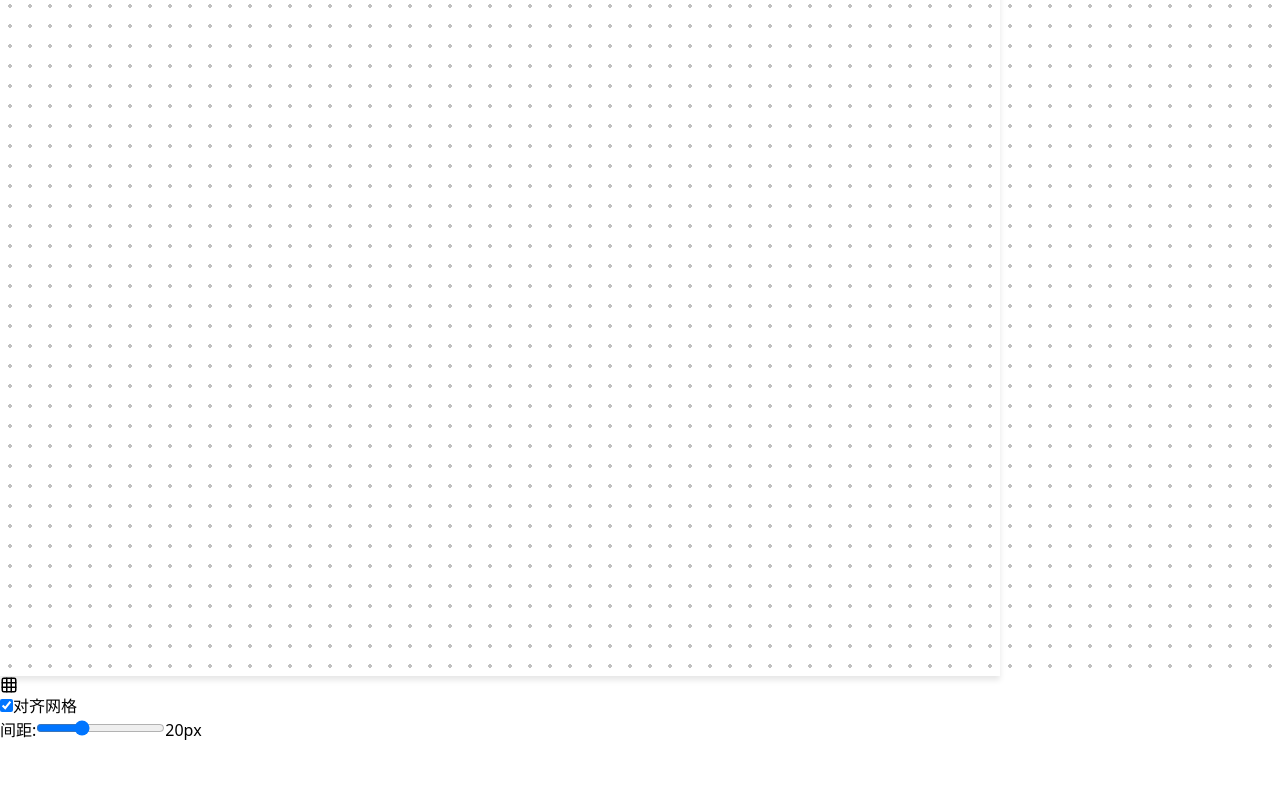
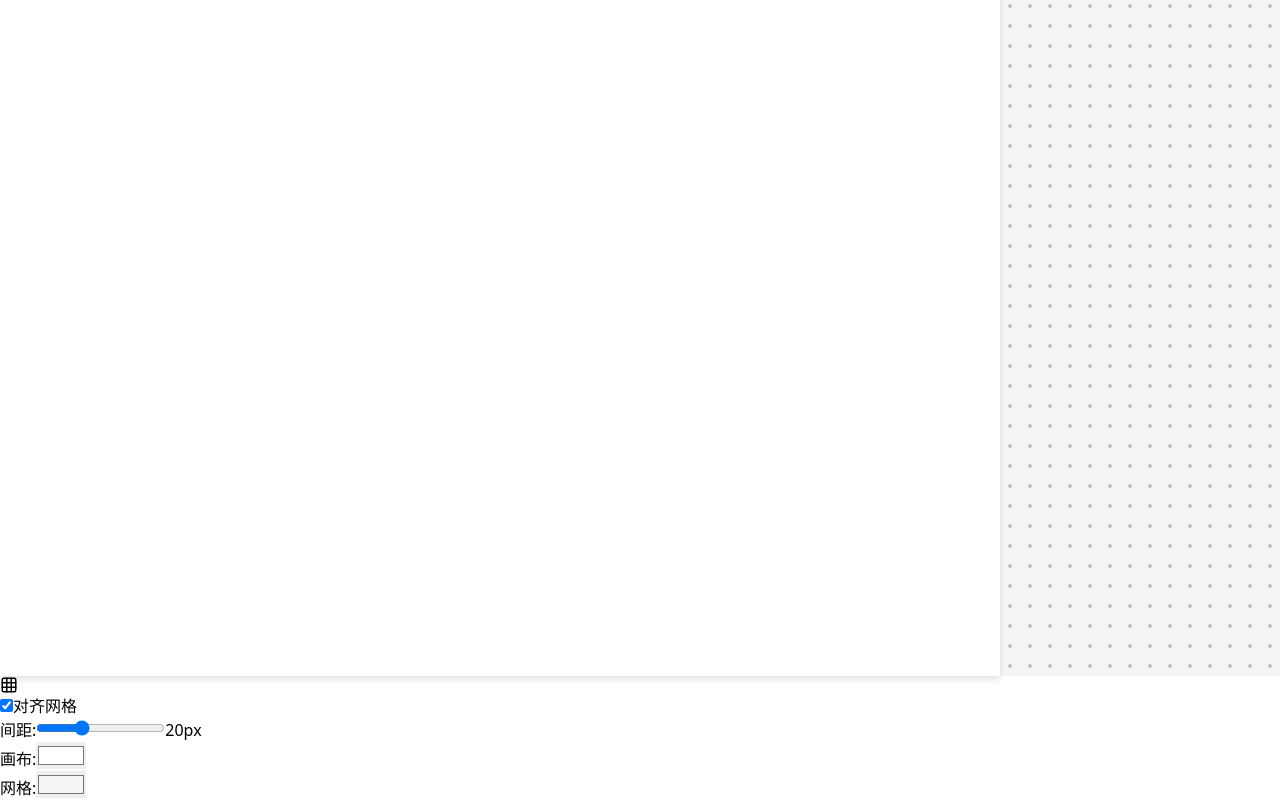
Before and after one commit to LYSteven-16/CodeMyPage, a React (Vite) app: page / in a window 1280 px wide. Shown: the part 1419-2219 px from the top of the page. Before the commit the page ends 2161 px from the top, so only its background shows below. Built offline with nearby package versions, Linux system fonts and the light colour scheme.

Commit message:
Add canvas and grid background color settings

```diff
--- a/src/App.tsx
+++ b/src/App.tsx
@@ -8,6 +8,8 @@ interface GridSettings {
   dotColor: string;
   dotSpacing: number;
   snapToGrid: boolean;
+  canvasBackground: string;
+  dotGridBackground: string;
 }
 
 const CANVAS_WIDTH = 1000;
@@ -30,10 +32,13 @@ function App() {
     dotSize: 2,
     dotColor: '#c0c0c0',
     dotSpacing: 20,
-    snapToGrid: true
+    snapToGrid: true,
+    canvasBackground: '#ffffff',
+    dotGridBackground: '#f3f4f6'
   });
 
   const gridBackground = {
+    backgroundColor: gridSettings.dotGridBackground,
     backgroundImage: `radial-gradient(circle, ${gridSettings.dotColor} ${gridSettings.dotSize}px, transparent ${gridSettings.dotSize}px)`,
     backgroundSize: `${gridSettings.dotSpacing}px ${gridSettings.dotSpacing}px`
   };
@@ -370,6 +375,7 @@ function App() {
             onSelect={setSelectedId}
             onDelete={handleDelete}
             gridBackground={gridBackground}
+            canvasBackground={gridSettings.canvasBackground}
             zoom={zoom}
             onDoubleClick={handleDoubleClick}
             onDragStart={handleWidgetDragStart}
@@ -437,6 +443,27 @@ function App() {
               />
               <span className="w-8 text-xs">{gridSettings.dotSpacing}px</span>
             </div>
+            <div className="w-px h-4 bg-gray-300" />
+            <div className="flex items-center gap-1 text-sm">
+              <span>画布:</span>
+              <input
+                type="color"
+                value={gridSettings.canvasBackground}
+                onChange={(e) => handleGridChange({ canvasBackground: e.target.value })}
+                className="w-6 h-6 rounded cursor-pointer border-0"
+                title="画布背景色"
+              />
+            </div>
+            <div className="flex items-center gap-1 text-sm">
+              <span>网格:</span>
+              <input
+                type="color"
+                value={gridSettings.dotGridBackground}
+                onChange={(e) => handleGridChange({ dotGridBackground: e.target.value })}
+                className="w-6 h-6 rounded cursor-pointer border-0"
+                title="网格背景色"
+              />
+            </div>
           </div>
         </div>
       </div>
@@ -450,6 +477,7 @@ const WorkArea = forwardRef<HTMLDivElement, any>(({
   onSelect,
 
   gridBackground,
+  canvasBackground,
   zoom = 100,
   onDoubleClick,
   onDragStart,
@@ -477,8 +505,8 @@ const WorkArea = forwardRef<HTMLDivElement, any>(({
     >
       <div
         ref={canvasRef}
-        className="relative bg-white mx-auto"
-        style={{ width: CANVAS_WIDTH, minHeight: canvasHeight, boxShadow: '0 4px 6px rgba(0,0,0,0.1)', zoom: `${zoom}%` }}
+        className="relative mx-auto"
+        style={{ width: CANVAS_WIDTH, minHeight: canvasHeight, backgroundColor: canvasBackground, boxShadow: '0 4px 6px rgba(0,0,0,0.1)', zoom: `${zoom}%` }}
       >
         {components.length === 0 ? (
           <div className="h-64 flex items-center justify-center text-gray-400">
```
